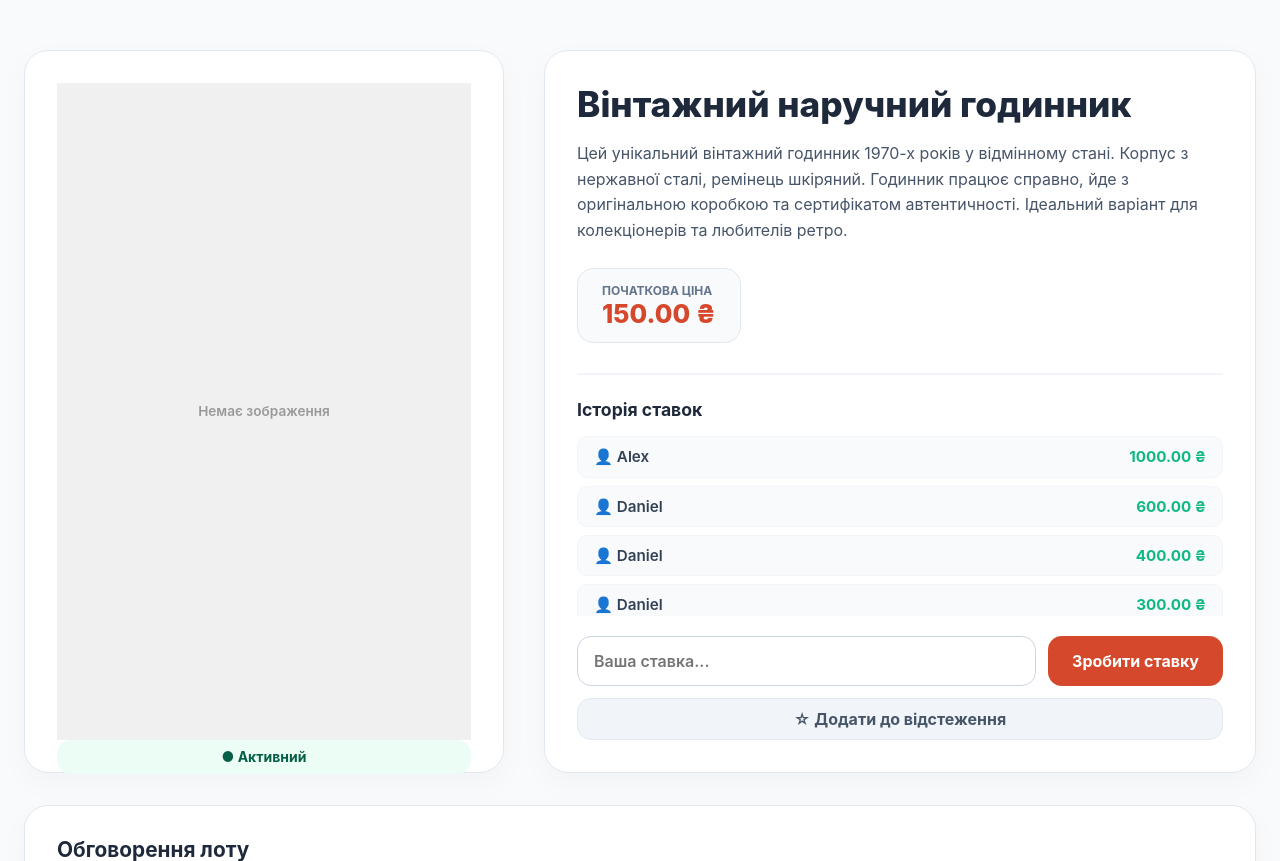
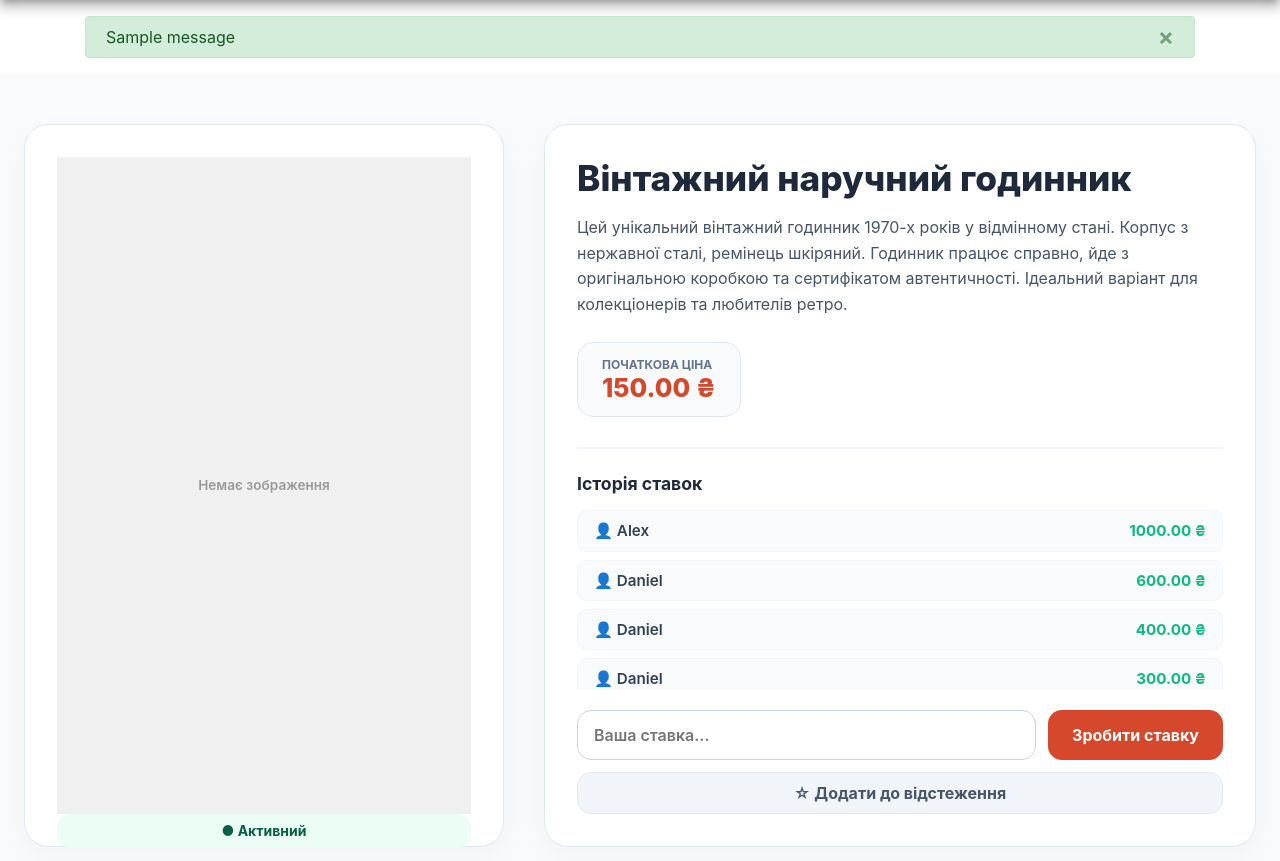
Before and after one commit to Kaynal/MyAuction, a Django app: page /auction/1/ in a window 1280 px wide. Shown: the part 97-958 px from the top of the page. Run offline with Django 3.2, Linux system fonts and the light colour scheme; a user stored in the database is signed in; data comes from the database, SQL or seed files in the repository; tables that the repository leaves empty hold one stand-in row (values such as "Sample post"); one stand-in notice (Sample message) is shown; some libraries are stand-ins or nearby versions.

Commit message:
add messages for bids and massage for winner

```diff
--- a/auctions/forms.py
+++ b/auctions/forms.py
@@ -3,24 +3,20 @@
 from .models import Auctions, Bid, Comments, User
 
 class AuctionForm(forms.ModelForm):
-    """ Форма для створення нового аукціонного лоту """
     class Meta:
         model = Auctions
-        # Добавили 'category' в список полей
         fields = ['name', 'description', 'start_price', 'image', 'category', 'end_time']
         widgets = {
             'name': forms.TextInput(attrs={'class': 'new-auction_input'}),
             'description': forms.Textarea(attrs={'class': 'new-auction_textarea', 'rows': 8}),
             'start_price': forms.NumberInput(attrs={'class': 'new-auction_input', 'step': '0.01', 'min': '0'}),
             'image': forms.FileInput(attrs={'class': 'new-auction_file'}),
-            # Добавили виджет для категории с вашим CSS-классом для инпутов
             'category': forms.Select(attrs={'class': 'new-auction_input'}),
             'end_time': forms.DateTimeInput(attrs={'class': 'new-auction_input', 'type': 'datetime-local'}),
         }
 
 
 class BidForm(forms.ModelForm):
-    """ Форма для розміщення ставок із розширеною валідацією """
     class Meta:
         model = Bid
         fields = ['amount']
@@ -29,22 +25,18 @@
         }
 
     def __init__(self, *args, **kwargs):
-        # Отримуємо об'єкт аукціону, який передається з view
         self.auction = kwargs.pop('auction', None)
         super().__init__(*args, **kwargs)
 
-    # РОЗШИРЕНА ВАЛІДАЦІЯ КОНКРЕТНОГО ПОЛЯ
     def clean_amount(self):
         amount = self.cleaned_data.get('amount')
 
         if amount is None:
             raise ValidationError("Некоректна сума ставки.")
 
-        # 1. Перевірка: ставка не повинна бути меншою за початкову ціну лоту
         if amount < self.auction.start_price:
             raise ValidationError("Ставка має бути не меншою за початкову ціну.")
 
-        # 2. Перевірка: ставка повинна бути строго більшою за поточну найвищу ставку
         highest_bid = self.auction.bids.order_by("-amount").first()
         if highest_bid and amount <= highest_bid.amount:
             raise ValidationError(f"Ставка має бути більшою за поточную найвищу (${highest_bid.amount}).")
--- a/auctions/static/auctions/js/auction_timers.js
+++ b/auctions/static/auctions/js/auction_timers.js
@@ -1,5 +1,4 @@
 document.addEventListener("DOMContentLoaded", function() {
-    // Находим все элементы таймеров (и на детальной странице, и в списках карточек)
     const countdownElements = document.querySelectorAll(".card-countdown, #countdown");
     if (countdownElements.length === 0) return;
 
@@ -13,10 +12,9 @@
             const endTime = new Date(endTimeStr).getTime();
             const distance = endTime - now;
 
-            // Если время истекло
             if (distance < 0) {
                 if (el.id === "countdown") {
-                    el.innerHTML = "ЧАС ИСТЁК!";
+                    el.innerHTML = "ЧАС МИНУВ!";
                     if (!el.dataset.reloaded) {
                         el.dataset.reloaded = "true";
                         setTimeout(() => { location.reload(); }, 1000);
--- a/auctions/templates/auctions/auction.html
+++ b/auctions/templates/auctions/auction.html
@@ -1,6 +1,18 @@
 {% extends "auctions/layout.html" %}
 
 {% block content %}
+{% if messages %}
+    <div class="container mt-3">
+        {% for message in messages %}
+            <div class="alert alert-{% if message.tags == 'error' %}danger{% else %}{{ message.tags }}{% endif %} alert-dismissible fade show" role="alert">
+                {{ message }}
+                <button type="button" class="close d-flex align-items-center" data-dismiss="alert" aria-label="Close" style="height: 100%;">
+                    <span aria-hidden="true">&times;</span>
+                </button>
+            </div>
+        {% endfor %}
+    </div>
+{% endif %}
 <div class="auction-page_container">
     <div class="auction-grid">
 
--- a/auctions/templates/auctions/layout.html
+++ b/auctions/templates/auctions/layout.html
@@ -24,5 +24,9 @@
     <script src="{% static 'auctions/js/auction_timers.js' %}"></script>
     <script src="{% static 'auctions/js/switch_auctions.js' %}"></script>
 
+    <script src="https://code.jquery.com/jquery-3.4.1.slim.min.js"></script>
+    <script src="https://cdn.jsdelivr.net/npm/popper.js@1.16.0/dist/umd/popper.min.js"></script>
+    <script src="https://stackpath.bootstrapcdn.com/bootstrap/4.4.1/js/bootstrap.min.js"></script>
+
 </body>
 </html>
--- a/auctions/views.py
+++ b/auctions/views.py
@@ -1,4 +1,6 @@
 # auctions/views.py
+from urllib import request
+
 from django.contrib.auth import authenticate, login, logout, update_session_auth_hash
 from django.contrib.auth.forms import PasswordChangeForm
 from django.db import IntegrityError
@@ -16,13 +18,18 @@
 
 
 def close_expired_auctions():
-    """ Допоміжна функція для автоматичного закриття просрочених лотів """
     now = timezone.now()
     expired_auctions = Auctions.objects.filter(active=True, end_time__isnull=False, end_time__lte=now)
     for auction in expired_auctions:
         highest_bid = auction.bids.order_by("-amount").first()
         if highest_bid:
             auction.winner = highest_bid.user
+
+            if request and request.user.is_authenticated and auction.winner == request.user:
+                messages.success(
+                    request,
+                    f"Вітаємо! Ви щойно виграли аукціон '{auction.name}' зі ставкою ₴{highest_bid.amount}!"
+                )
         auction.active = False
         auction.save()
 
@@ -30,18 +37,13 @@
 def index(request):
     close_expired_auctions()
 
-    # Отримуємо параметри фільтрації з GET-запиту
     query = request.GET.get('q', '').strip()
     category_filter = request.GET.get('category', '').strip()
-
-    # Базовий QuerySet (беремо всі аукціони)
     auctions = Auctions.objects.all()
 
-    # Фільтрація за назвою (без урахування регістру)
     if query:
         auctions = auctions.filter(name__icontains=query)
 
-    # Фільтрація за категорією
     if category_filter and category_filter != 'all':
         auctions = auctions.filter(category=category_filter)
 
@@ -150,6 +152,11 @@
 
         elif "amount" in request.POST:  # Відправлено форму ставки (поле моделі 'amount')
             bid_form = BidForm(request.POST, auction=auction)
+
+            if request.user == auction.owner:
+                messages.error(request, "Ви не можете робити ставки на власний аукціон!")
+                return redirect("auction", auction_id=auction.id)
+
             if bid_form.is_valid():
                 # Оборачиваем все финансовые операции в атомарную транзакцию
                 with transaction.atomic():
```
Also changed, not shown: media/auction_images/nike.jpg (added), media/auction_images/nintendo.jpg (added), media/auction_images/pexels-koprivakart.jpg (added), media/auction_images/pexels-mehmet-emin-elmaoglu.jpg (added), media/auction_images/pexels-ommy.jpg (added), media/auction_images/pexels-xiaa.jpg (added).
